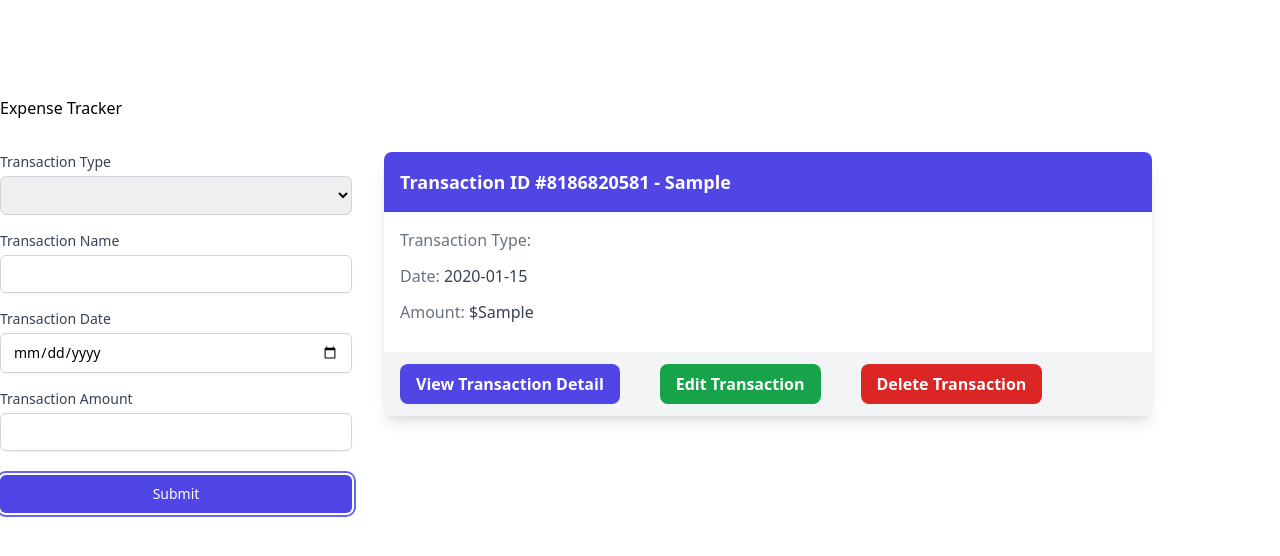
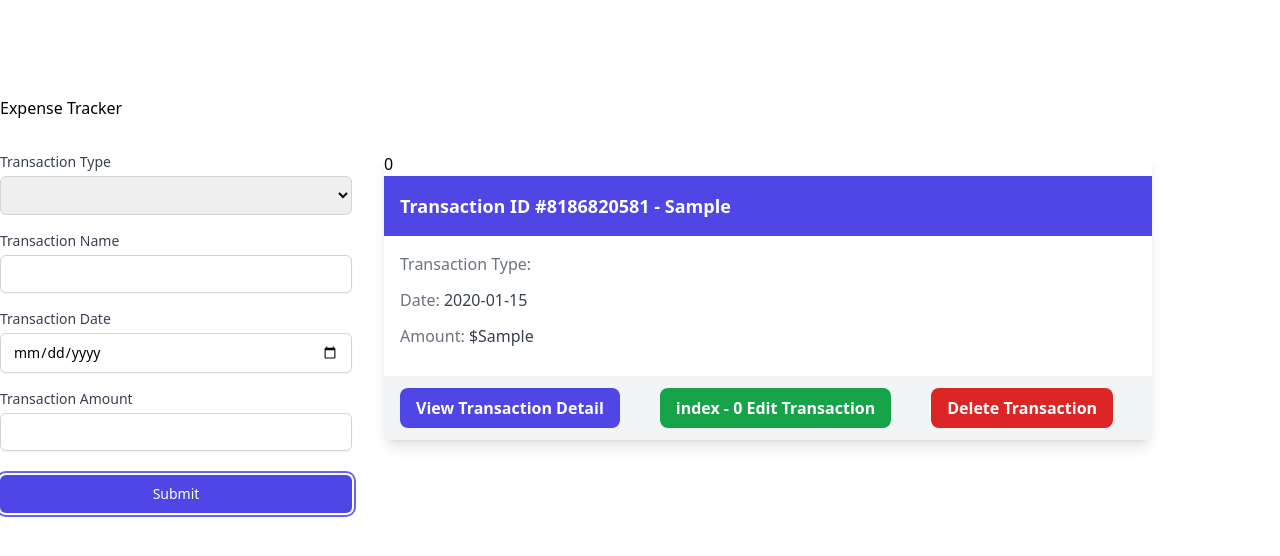
Before and after one commit to dinhhoangbaochan/moneybuddy, a Nuxt app: page / in a window 1280 px wide. Both pictures are taken after typing "Sample", "2020-01-15", "Sample" into the empty fields and a click on the button "Submit". Shown: the top 556 px of the page. Built offline with nearby package versions, Linux system fonts and the light colour scheme; no server answers; the database is empty.

Commit message:
poc/feat: edit transaction

```diff
--- /dev/null
+++ b/components/transaction/Edit.vue
@@ -0,0 +1,23 @@
+<template>
+  <button class="bg-green-600 hover:bg-green-700 text-white font-semibold py-2 px-4 rounded-lg focus:outline-none focus:ring-2 focus:ring-green-500 focus:ring-opacity-50"
+    v-on:click="editHandler">
+    index - {{ itemIndex }}
+    Edit Transaction
+  </button>
+</template>
+
+<script setup>
+import { useTransactionState } from '@/stores/transactionState';
+
+const transactionState = useTransactionState();
+
+const props = defineProps({
+  itemIndex: Number
+})
+
+const editHandler = () => {
+  const transactionObj = transactionState.getTransactionList[props.itemIndex]
+  console.log(transactionObj);
+  transactionState.setSelectedTransaction(transactionObj);
+}
+</script>
--- a/components/transaction/Form.vue
+++ b/components/transaction/Form.vue
@@ -2,7 +2,9 @@
   <form class="my-8" @submit.prevent>
     <!-- Transaction Type -->
     <label for="transactionType" class="block text-sm font-medium text-gray-700">Transaction Type</label>
-    <select id="transactionType" name="transactionType" v-model="transactionType" class="mt-1 border block w-full pl-3 pr-10 py-2 text-base border-gray-300 focus:outline-none focus:ring-indigo-500 focus:border-indigo-500 sm:text-sm rounded-md">
+    <select id="transactionType"
+    name="transactionType" v-model="transactionType"
+    class="mt-1 border block w-full pl-3 pr-10 py-2 text-base border-gray-300 focus:outline-none focus:ring-indigo-500 focus:border-indigo-500 sm:text-sm rounded-md">
         <option>Cash</option>
         <option>Wire Transfers</option>
     </select>
@@ -32,10 +34,11 @@
 import { useTransactionState } from '@/stores/transactionState';
 
 const transactionState = useTransactionState();
-const transactionName = ref();
-const transactionType = ref();
-const transactionDate = ref();
-const transactionAmount = ref();
+
+const transactionName = (transactionState.getSelectedTransaction.name) ? transactionState.getSelectedTransaction.name : ref();
+const transactionType = (transactionState.getSelectedTransaction.type) ? transactionState.getSelectedTransaction.type : ref();
+const transactionDate = (transactionState.getSelectedTransaction.date) ? transactionState.getSelectedTransaction.date : ref();
+const transactionAmount = (transactionState.getSelectedTransaction.amount) ? transactionState.getSelectedTransaction.amount : ref();
 
 
 const handleSubmit = () => {
@@ -47,15 +50,11 @@ const handleSubmit = () => {
     amount: transactionAmount.value
   };
 
-  // transactionList.value.push(transactionItem);
   transactionState.transactionList.push(transactionItem);
 
   transactionType.value = '';
   transactionName.value = '';
   transactionDate.value = '';
   transactionAmount.value = '';
-
-  console.log(transactionItem);
-  console.log(transactionState.getTransactionList);
 }
 </script>
--- a/components/transaction/Item.vue
+++ b/components/transaction/Item.vue
@@ -31,9 +31,7 @@
         <button class="bg-indigo-600 hover:bg-indigo-700 text-white font-semibold py-2 px-4 rounded-lg focus:outline-none focus:ring-2 focus:ring-indigo-500 focus:ring-opacity-50">
           View Transaction Detail
         </button>
-        <button class="bg-green-600 hover:bg-green-700 text-white font-semibold py-2 px-4 rounded-lg focus:outline-none focus:ring-2 focus:ring-green-500 focus:ring-opacity-50">
-          Edit Transaction
-        </button>
+        <TransactionEdit :itemIndex="itemIndex" />
         <button class="bg-red-600 hover:bg-red-700 text-white font-semibold py-2 px-4 rounded-lg focus:outline-none focus:ring-2 focus:ring-red-500 focus:ring-opacity-50">
           Delete Transaction
         </button>
@@ -41,7 +39,8 @@
 </template>
 
 <script setup>
-defineProps({
-  itemInfo: Object
+const props = defineProps({
+  itemInfo: Object,
+  itemIndex: Number
 })
 </script>
--- a/components/transaction/List.vue
+++ b/components/transaction/List.vue
@@ -1,7 +1,8 @@
 <template>
   <!-- Repeat this section for each transaction -->
-  <div class="bg-white shadow-lg rounded-lg mb-6 overflow-hidden" v-for="item in list">
-    <TransactionItem :itemInfo="item" />
+  <div class="bg-white shadow-lg rounded-lg mb-6 overflow-hidden" v-for="(item, index) in list">
+    {{ index }}
+    <TransactionItem :itemInfo="item" :itemIndex="index" />
   </div>
   <!-- Repeat End -->
 </template>
--- a/stores/transactionState.js
+++ b/stores/transactionState.js
@@ -4,9 +4,24 @@ export const useTransactionState = defineStore('transaction', {
   state: () => {
     return {
       transactionList: [],
+      selectedTransaction: {}
     }
   },
+
+  actions: {
+    setSelectedTransaction(selectedTransactionObj) {
+      this.selectedTransaction = {
+        id: selectedTransactionObj.id,
+        type: selectedTransactionObj.type,
+        name: selectedTransactionObj.name,
+        date: selectedTransactionObj.date,
+        amount: selectedTransactionObj.amount
+      }
+    }
+  },
+
   getters: {
-    getTransactionList: (state) => state.transactionList
+    getTransactionList: (state) => state.transactionList,
+    getSelectedTransaction: (state) => state.selectedTransaction
   }
 });
```
